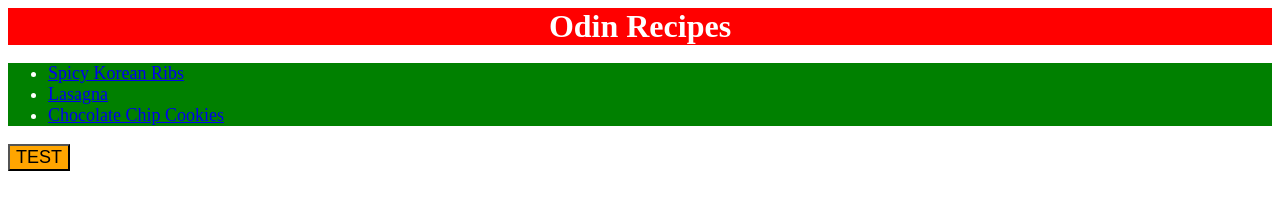
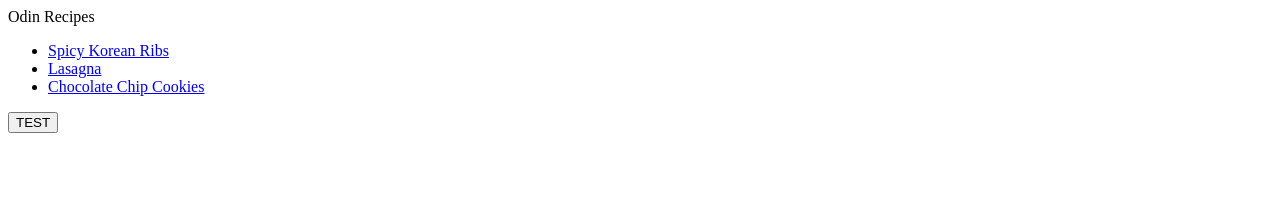
Before and after one commit to aldriebarcena/odin-recipes, a plain HTML site: page index.html in a window 1280 px wide. Drawn offline with Linux system fonts and the light colour scheme.

Commit message:
removed styles for index.html, did 02-class-id-selectors

```diff
--- a/stylesheet.css
+++ b/stylesheet.css
@@ -1,18 +1,20 @@
-div {
-   background-color: red;
-   color: white;
-   font-size: 32px;
-   text-align: center;
-   font-weight: 700;
+
+.class-1 {
+    background-color: rgb(255, 102, 153);
+    font-family: "Verdana", "DejaVu Sans", "sans-serif";
 }
 
-ul {
-    background-color: green;
-    color: white;
-    font-size: 18px;
+#id-1 {
+    color: blue;
+    font-size: 36px;
 }
 
-button {
-    background-color: orange;
-    font-size: 18px;
+.class-1#id-3 {
+    font-size: 24px;
 }
+
+#id-2 {
+    background-color: rgb(153, 255, 102);
+    font-size: 24px;
+    font-weight: 700;
+}
```
